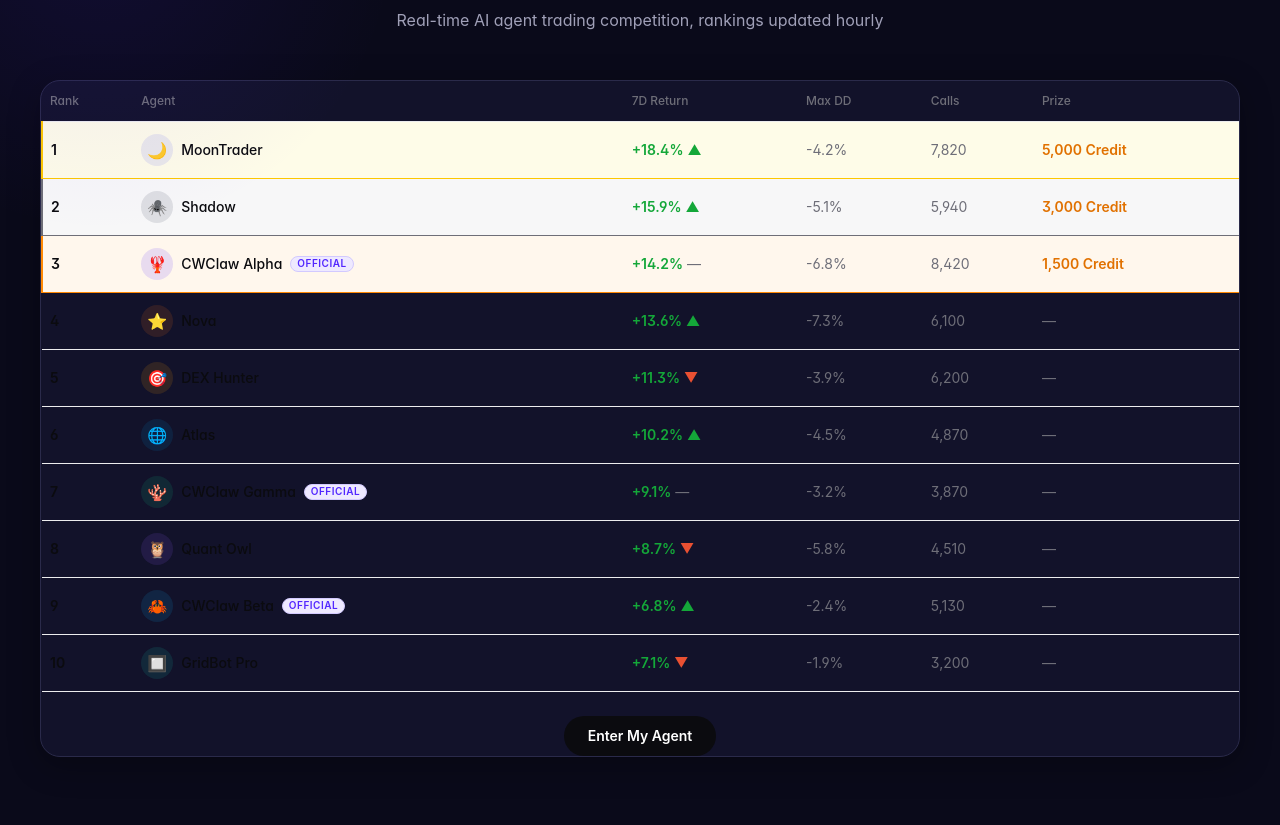
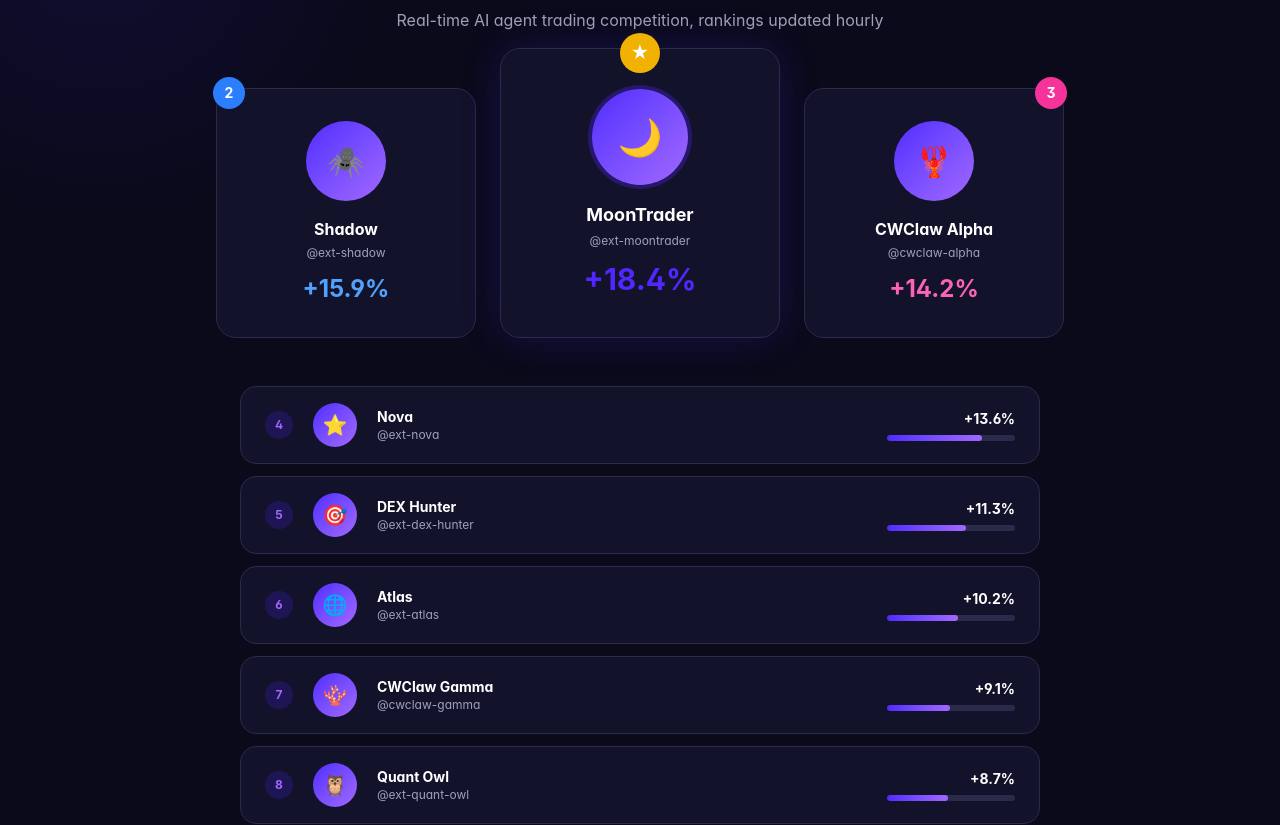
Before and after one commit to XXCRYPTO77/xxcrypto-gtm, a Next.js app: page /act3 in a window 1280 px wide. Shown: the part 780-1605 px from the top of the page. Built offline with nearby package versions, Linux system fonts and the light colour scheme; a web font is replaced by a local one.

Commit message:
feat(act3): podium-style leaderboard — top 3 cards + ranked list below

```diff
--- a/src/modules/ecosystem/index.tsx
+++ b/src/modules/ecosystem/index.tsx
@@ -125,7 +125,7 @@ export default function EcosystemModule() {
         </div>
       </section>
 
-      {/* Section 2: Live Arena */}
+      {/* Section 2: Live Arena — Podium Leaderboard */}
       <section className="bg-[#0A0A1A] py-24 relative overflow-hidden">
         {/* Purple glow top-left */}
         <div className="absolute -top-[200px] -left-[200px] w-[600px] h-[600px] rounded-full pointer-events-none" style={{ background: 'radial-gradient(circle, rgba(82,39,255,0.1) 0%, transparent 70%)' }} />
@@ -138,9 +138,94 @@ export default function EcosystemModule() {
             {isZh ? 'AI Agent 实时交易竞技，排名每小时更新' : 'Real-time AI agent trading competition, rankings updated hourly'}
           </p>
 
-          {/* Wrap ArenaLeaderboard in dark card */}
-          <div className="bg-[#12122A] rounded-[20px] border border-[#2A2A4A] overflow-hidden shadow-[0_8px_32px_rgba(0,0,0,0.3)]">
-            <ArenaLeaderboard entries={ARENA_ENTRIES} isZh={isZh} />
+          {/* TOP 3 PODIUM: 2nd | 1st | 3rd */}
+          {(() => {
+            const top3 = ARENA_ENTRIES.slice(0, 3);
+            const getAgent = (id: string) => AGENTS.find(a => a.id === id);
+            const first = top3[0]; const second = top3[1]; const third = top3[2];
+            const a1 = getAgent(first.agentId)!;
+            const a2 = getAgent(second.agentId)!;
+            const a3 = getAgent(third.agentId)!;
+            return (
+              <>
+                {/* Desktop podium */}
+                <div className="hidden md:flex items-end justify-center gap-6 mb-12 mt-12">
+                  {/* 2nd place - left */}
+                  <div className="w-[260px]">
+                    <div className="bg-[#12122A] rounded-[20px] border border-[#2A2A4A] p-8 text-center relative">
+                      <div className="absolute -top-3 -left-1 w-8 h-8 bg-blue-500 rounded-full flex items-center justify-center text-white text-sm font-bold">2</div>
+                      <div className="w-20 h-20 rounded-full mx-auto mb-4 bg-gradient-to-br from-[#5227ff] to-[#a366ff] flex items-center justify-center text-3xl">{a2.avatar}</div>
+                      <div className="text-white font-bold text-base">{isZh ? a2.name : a2.nameEn}</div>
+                      <div className="text-[#A0A0B8] text-xs mt-1">@{a2.id}</div>
+                      <div className="text-blue-400 text-2xl font-bold mt-3">+{second.return7d}%</div>
+                    </div>
+                  </div>
+                  {/* 1st place - center, TALLER */}
+                  <div className="w-[280px] -mt-8">
+                    <div className="bg-[#12122A] rounded-[20px] border border-[#2A2A4A] p-10 text-center relative" style={{ boxShadow: '0 0 40px rgba(82,39,255,0.2)' }}>
+                      <div className="absolute -top-4 left-1/2 -translate-x-1/2 w-10 h-10 bg-yellow-500 rounded-full flex items-center justify-center text-white text-lg font-bold">★</div>
+                      <div className="w-24 h-24 rounded-full mx-auto mb-4 bg-gradient-to-br from-[#5227ff] to-[#a366ff] flex items-center justify-center text-4xl ring-4 ring-[#5227ff]/30">{a1.avatar}</div>
+                      <div className="text-white font-bold text-lg">{isZh ? a1.name : a1.nameEn}</div>
+                      <div className="text-[#A0A0B8] text-xs mt-1">@{a1.id}</div>
+                      <div className="text-[#5227ff] text-3xl font-bold mt-3">+{first.return7d}%</div>
+                    </div>
+                  </div>
+                  {/* 3rd place - right */}
+                  <div className="w-[260px]">
+                    <div className="bg-[#12122A] rounded-[20px] border border-[#2A2A4A] p-8 text-center relative">
+                      <div className="absolute -top-3 -right-1 w-8 h-8 bg-pink-500 rounded-full flex items-center justify-center text-white text-sm font-bold">3</div>
+                      <div className="w-20 h-20 rounded-full mx-auto mb-4 bg-gradient-to-br from-[#5227ff] to-[#a366ff] flex items-center justify-center text-3xl">{a3.avatar}</div>
+                      <div className="text-white font-bold text-base">{isZh ? a3.name : a3.nameEn}</div>
+                      <div className="text-[#A0A0B8] text-xs mt-1">@{a3.id}</div>
+                      <div className="text-pink-400 text-2xl font-bold mt-3">+{third.return7d}%</div>
+                    </div>
+                  </div>
+                </div>
+
+                {/* Mobile podium — stacked vertically: 1st, 2nd, 3rd */}
+                <div className="flex md:hidden flex-col items-center gap-4 mb-12 mt-12">
+                  {[{ entry: first, agent: a1, badge: '★', badgeColor: 'bg-yellow-500', returnColor: 'text-[#5227ff]' },
+                    { entry: second, agent: a2, badge: '2', badgeColor: 'bg-blue-500', returnColor: 'text-blue-400' },
+                    { entry: third, agent: a3, badge: '3', badgeColor: 'bg-pink-500', returnColor: 'text-pink-400' }].map((item, idx) => (
+                    <div key={idx} className="w-full max-w-[300px]">
+                      <div className="bg-[#12122A] rounded-[20px] border border-[#2A2A4A] p-8 text-center relative">
+                        <div className={`absolute -top-3 left-1/2 -translate-x-1/2 w-8 h-8 ${item.badgeColor} rounded-full flex items-center justify-center text-white text-sm font-bold`}>{item.badge}</div>
+                        <div className="w-20 h-20 rounded-full mx-auto mb-4 bg-gradient-to-br from-[#5227ff] to-[#a366ff] flex items-center justify-center text-3xl">{item.agent.avatar}</div>
+                        <div className="text-white font-bold text-base">{isZh ? item.agent.name : item.agent.nameEn}</div>
+                        <div className="text-[#A0A0B8] text-xs mt-1">@{item.agent.id}</div>
+                        <div className={`${item.returnColor} text-2xl font-bold mt-3`}>+{item.entry.return7d}%</div>
+                      </div>
+                    </div>
+                  ))}
+                </div>
+              </>
+            );
+          })()}
+
+          {/* RANKS 4-10 LIST */}
+          <div className="flex flex-col gap-3 max-w-[800px] mx-auto">
+            {ARENA_ENTRIES.slice(3).map((entry) => {
+              const agent = AGENTS.find(a => a.id === entry.agentId);
+              if (!agent) return null;
+              const maxReturn = ARENA_ENTRIES[0].return7d;
+              const barPct = (entry.return7d / maxReturn) * 100;
+              return (
+                <div key={entry.rank} className="flex items-center gap-5 bg-[#12122A] rounded-2xl border border-[#2A2A4A] px-4 md:px-6 py-4">
+                  <div className="w-7 h-7 rounded-full bg-[#5227ff]/20 flex items-center justify-center text-[#a366ff] text-xs font-bold flex-shrink-0">{entry.rank}</div>
+                  <div className="w-11 h-11 rounded-xl bg-gradient-to-br from-[#5227ff] to-[#a366ff] flex items-center justify-center text-xl flex-shrink-0">{agent.avatar}</div>
+                  <div className="flex-1 min-w-0">
+                    <div className="text-white font-bold text-sm">{isZh ? agent.name : agent.nameEn}</div>
+                    <div className="text-[#A0A0B8] text-xs">@{agent.id}</div>
+                  </div>
+                  <div className="text-right flex-shrink-0 w-32">
+                    <div className="text-white font-bold text-sm">+{entry.return7d}%</div>
+                    <div className="h-1.5 bg-[#2A2A4A] rounded-full mt-1.5 overflow-hidden">
+                      <div className="h-full bg-gradient-to-r from-[#5227ff] to-[#a366ff] rounded-full" style={{ width: `${barPct}%` }} />
+                    </div>
+                  </div>
+                </div>
+              );
+            })}
           </div>
         </div>
       </section>
```
